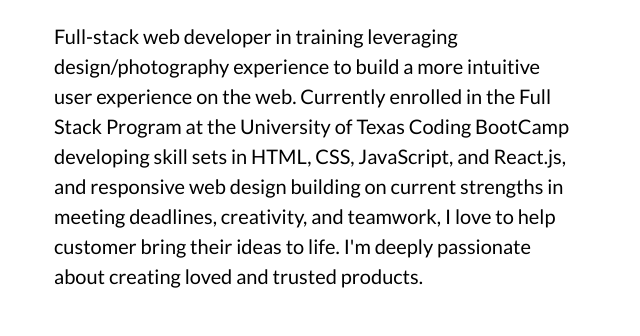
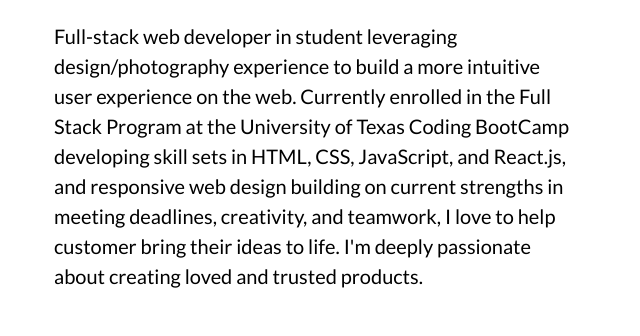
Before and after one commit to manorathn/ResponsivePortfolio, a plain HTML site: page index.html in a window 1280 px wide. Shown: the part 255-591 px from the top of the page, 610-1250 px from the left. Drawn offline with nearby package versions, Linux system fonts and the light colour scheme.

Commit message:
about update

```diff
--- a/index.html
+++ b/index.html
@@ -49,7 +49,7 @@
                     <img class="container d-flex align-items-left flex-column mb-5" src="./assets/img/002801320008 2 copy.JPG" style="float:left; margin: 5px 20px 0 0;" alt="Me"/>
                 </div>
                 <div class="col-md-6">
-                    <div class="row-md-4 align-items-center ml-auto mb-5"><p class="lead">Full-stack web developer in training leveraging design/photography experience to build a more intuitive user experience on the web. Currently enrolled in the Full Stack Program at the University of Texas Coding BootCamp developing skill sets in HTML, CSS, JavaScript, and React.js, and responsive web design building on current strengths in meeting deadlines, creativity, and teamwork, I love to help customer bring their ideas to life. I'm deeply passionate about creating loved and trusted products. </p></div>
+                    <div class="row-md-4 align-items-center ml-auto mb-5"><p class="lead">Full-stack web developer in student leveraging design/photography experience to build a more intuitive user experience on the web. Currently enrolled in the Full Stack Program at the University of Texas Coding BootCamp developing skill sets in HTML, CSS, JavaScript, and React.js, and responsive web design building on current strengths in meeting deadlines, creativity, and teamwork, I love to help customer bring their ideas to life. I'm deeply passionate about creating loved and trusted products. </p></div>
                     <div class="row-md-4 align-items-center ml-auto mb-5"><p class="lead">I learn by reading, listening, and nurturing relationships. I am passionate about pushing boundaries and raising the bar with the people around me. I lead by example. I create value by driving what matters. I solve problems by thinking creatively, using data, and open communication. I'm excited to leverage my skills as part of a fast-paced, quality-driven team to build better experiences on the web.</p></div>
                 </div>
             </div>
```
